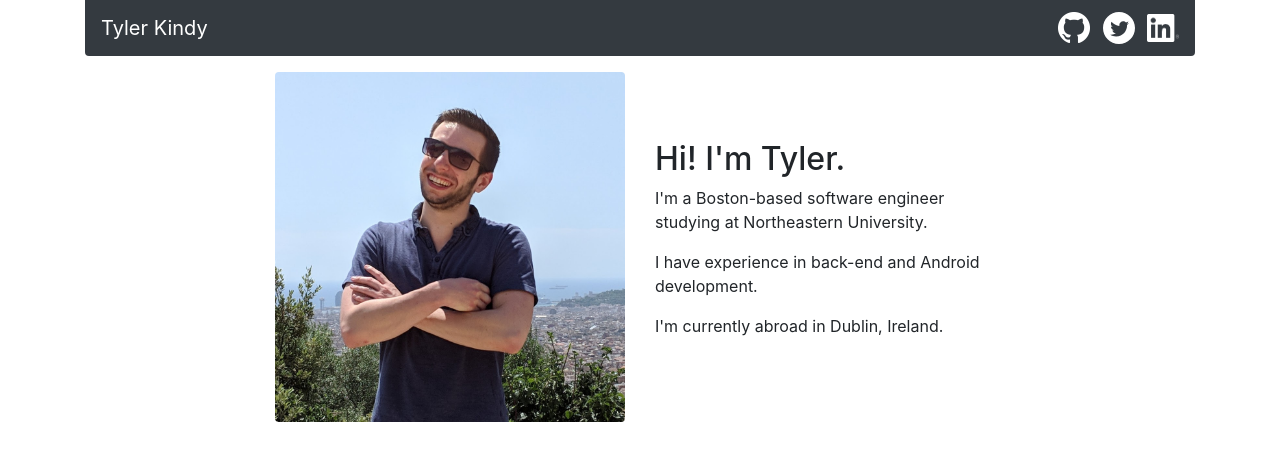
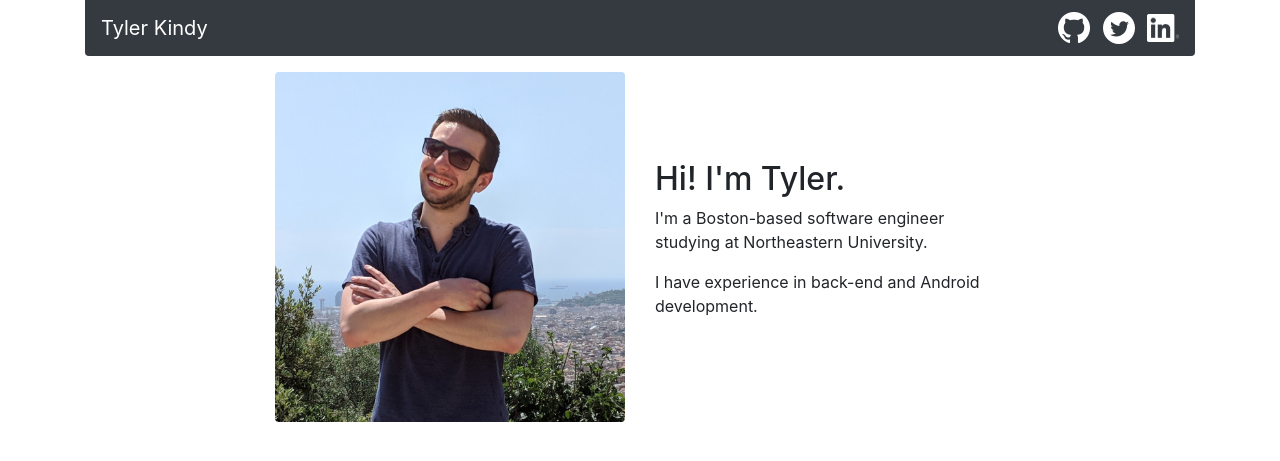
Before and after one commit to tkindy/website, a Jekyll site: the page built from index.html, in a window 1280 px wide. Shown: the top 461 px of the page. Built offline with Jekyll 4.4.1, drawn with Linux system fonts in a browser that asks for light colours.

Commit message:
Remove Dublin line

```diff
--- a/index.html
+++ b/index.html
@@ -11,6 +11,5 @@ title: Tyler Kindy
     <h2>Hi! I'm Tyler.</h2>
     <p>I'm a Boston-based software engineer studying at Northeastern University.</p>
     <p>I have experience in back-end and Android development.</p>
-    <p>I'm currently abroad in Dublin, Ireland.</p>
   </div>
 </div>
```
